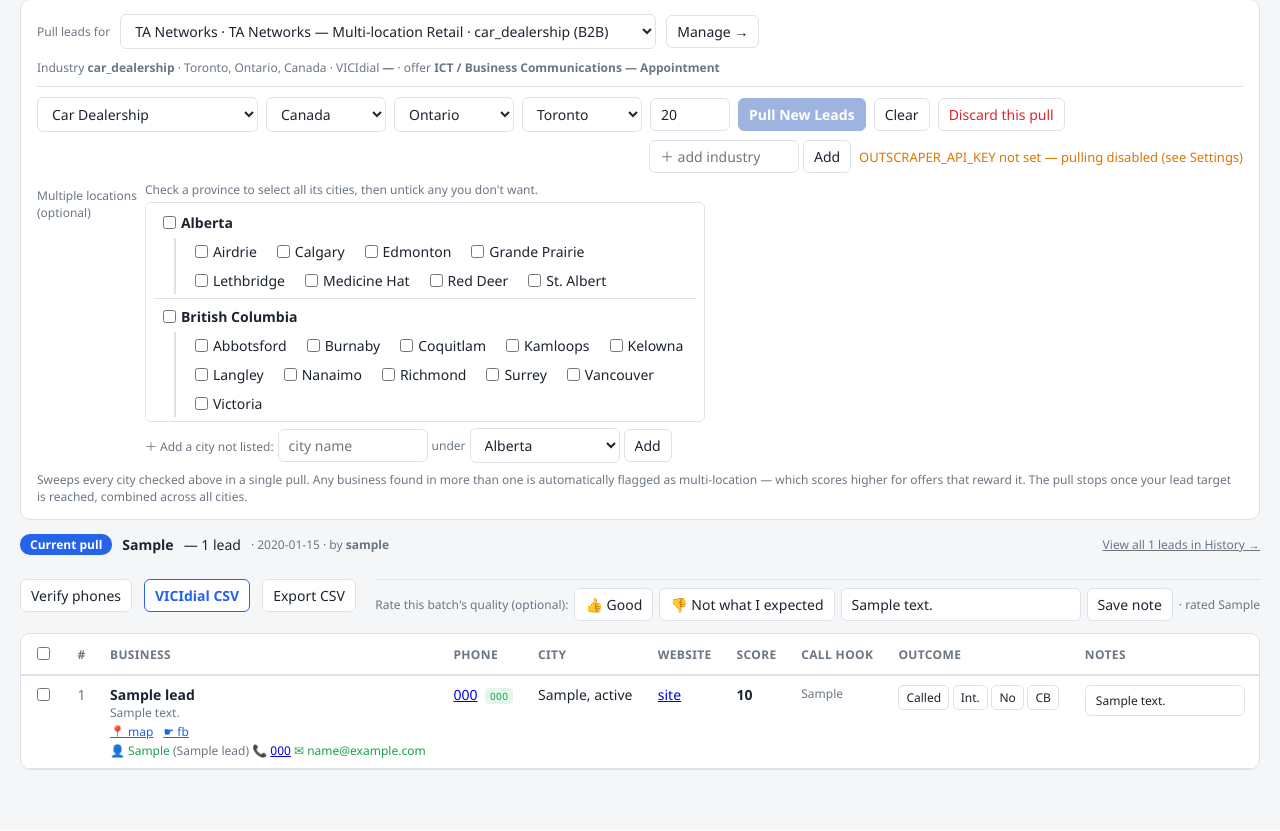
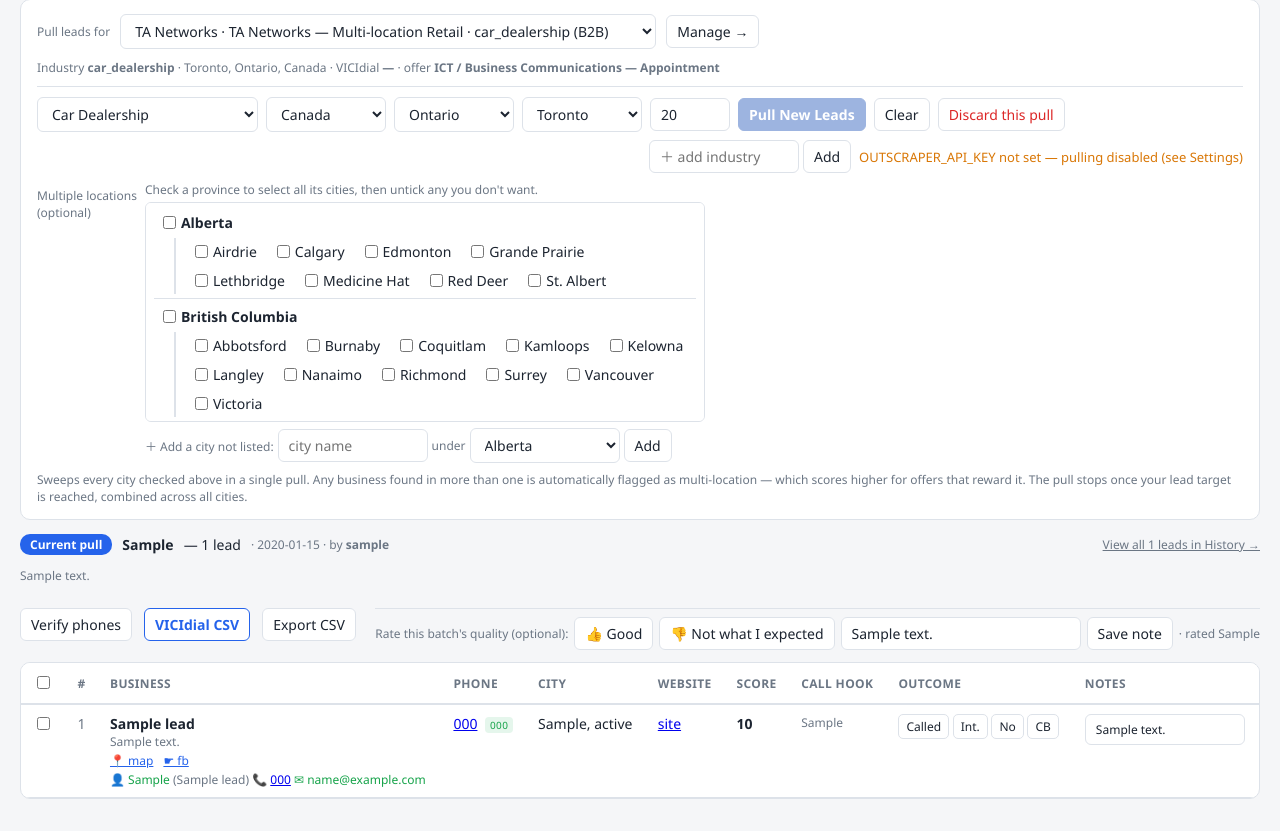
Before and after one commit to AbbieALtria/Outbound-Leads-, a Flask app: page / in a window 1280 px wide. Shown: the part 60-891 px from the top of the page. Before the commit the page ends 830 px from the top, so only its background shows below. Run offline with Flask 3, Linux system fonts and the light colour scheme; data comes from the database, SQL or seed files in the repository; tables that the repository leaves empty hold one stand-in row (values such as "Sample post").

Commit message:
Dashboard: keep the pull's result line (incl. keep-rate) on screen
The pull outcome was only ever painted by the live poller, so the
keep-rate we just started reporting disappeared on the first reload --
exactly the number you need to tune the fetch buffer. pull_runs.message
was already persisted, so render it under the Current pull banner.

Co-Authored-By: Claude Opus 5 <noreply@anthropic.com>

```diff
--- a/static/style.css
+++ b/static/style.css
@@ -225,6 +225,9 @@ tr.active-campaign { background: #e3ecfd; }
 .current-pull .pill { background: var(--accent); color: #fff; border-radius: 10px;
   padding: 2px 10px; font-size: 12px; font-weight: 600; }
 .current-pull a { margin-left: auto; }
+/* Pull outcome (incl. keep-rate) on its own line under the banner. order:1 keeps
+   it last even though it precedes the History link in the markup. */
+.current-pull .run-message { order: 1; width: 100%; margin: 2px 0 0; }
 .stats { display: flex; gap: 12px; align-items: center; flex-wrap: wrap; }
 .stat { color: var(--dim); font-size: 13px; }
 .stat strong { color: var(--text); }
--- a/templates/dashboard.html
+++ b/templates/dashboard.html
@@ -143,6 +143,9 @@
       <strong>{{ batch['industry'].replace('_', ' ').replace(',', ', ') }}</strong>
       — {{ leads|length }} lead{{ 's' if leads|length != 1 }}
       <span class="dim small">· {{ batch['started_at'][:16].replace('T', ' ') }}{% if batch_user %} · by <strong>{{ batch_user }}</strong>{% endif %}</span>
+      {% if batch['message'] %}
+      <div class="dim small run-message" title="Keep-rate = leads kept ÷ records Outscraper billed for. Low keep-rate means the fetch buffer in Settings is set higher than it needs to be.">{{ batch['message'] }}</div>
+      {% endif %}
     {% elif run_id %}
       <strong>Current pull</strong> — {{ leads|length }} leads
     {% else %}
```
